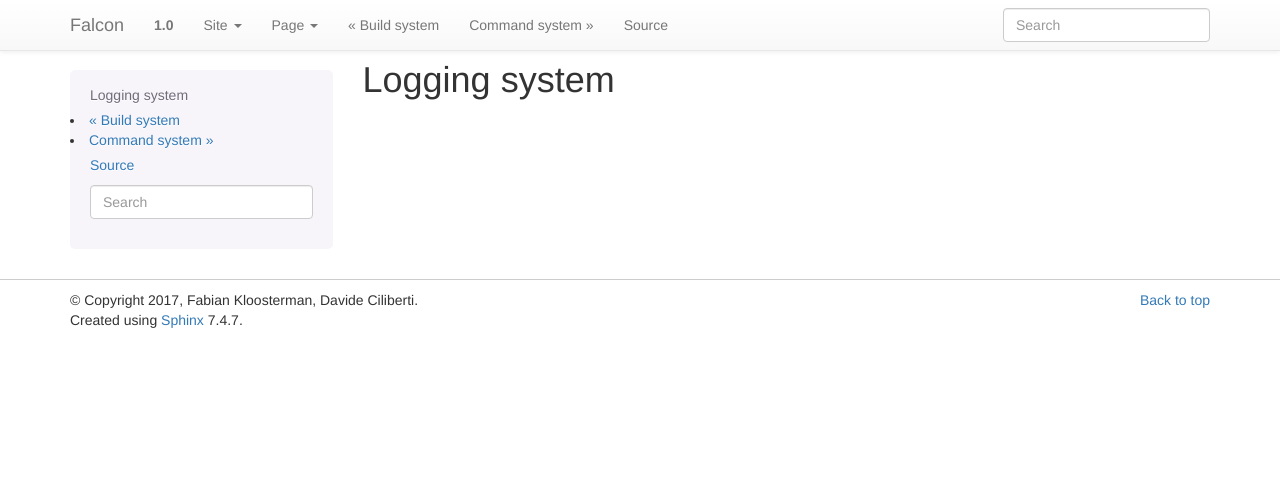
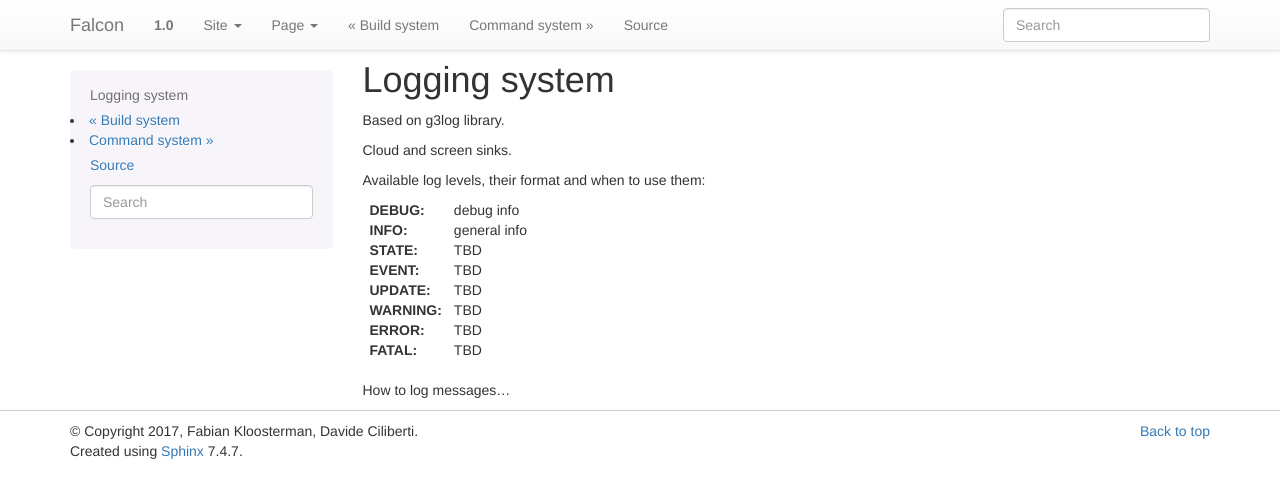
Before and after one commit to benfgit/falcon-core-linux, a Sphinx documentation site: the page built from docs/internals/logging_system.rst, in a window 1280 px wide. Shown: the top 498 px of the page. Built offline with Sphinx 7.4.7, drawn with Linux system fonts in a browser that asks for light colours.

Commit message:
WIP. Add to documentation.

```diff
--- a/docs/internals/build_system.rst
+++ b/docs/internals/build_system.rst
@@ -1,2 +1,8 @@
 Build system
 ============
+
+Based on CMake.
+
+Configuration options (?)
+
+How extensions are found and added to build.
--- a/docs/internals/config_system.rst
+++ b/docs/internals/config_system.rst
@@ -1,2 +1,8 @@
 Configuration system
 ====================
+
+Configuration base class in utilities library.
+
+FalconConfiguration class.
+
+Configuration YAML file.
--- a/docs/internals/logging_system.rst
+++ b/docs/internals/logging_system.rst
@@ -1,2 +1,19 @@
 Logging system
 ==============
+
+Based on g3log library.
+
+Cloud and screen sinks.
+
+Available log levels, their format and when to use them:
+
+:DEBUG: debug info
+:INFO: general info
+:STATE: TBD
+:EVENT: TBD
+:UPDATE: TBD
+:WARNING: TBD
+:ERROR: TBD
+:FATAL: TBD
+
+How to log messages...
--- a/docs/manual/datatypes.rst
+++ b/docs/manual/datatypes.rst
@@ -11,9 +11,9 @@ the data flow graph.
 Data types in Falcon form a hierarchy from generic to specific. At the top of
 the hierarchy is the most generic data type "IData" that is the base for all
 other data types. As long as the data type of an input port is the same or
-more generic than the data tyoe of the upstream output port, a connection can
+more generic than the data type of the upstream output port, a connection can
 be made. Thus, a processor node with an input port that expects the most
-generic IData type, can handle incoming data streams of any type.
+generic IData type, can handle incoming data streams of any other type.
 
 Below is a list of data types that are currently available in Falcon. See TODO
 for more information about how to add new data types.
```
Also changed, not shown: docs/internals/command_system.rst (+12 -0 lines), docs/internals/graph_system.rst (+16 -0 lines).
